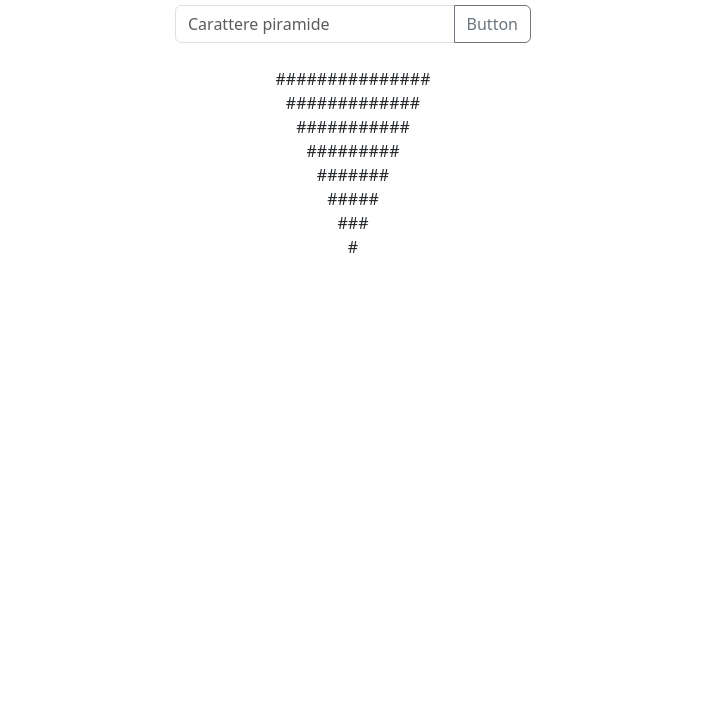
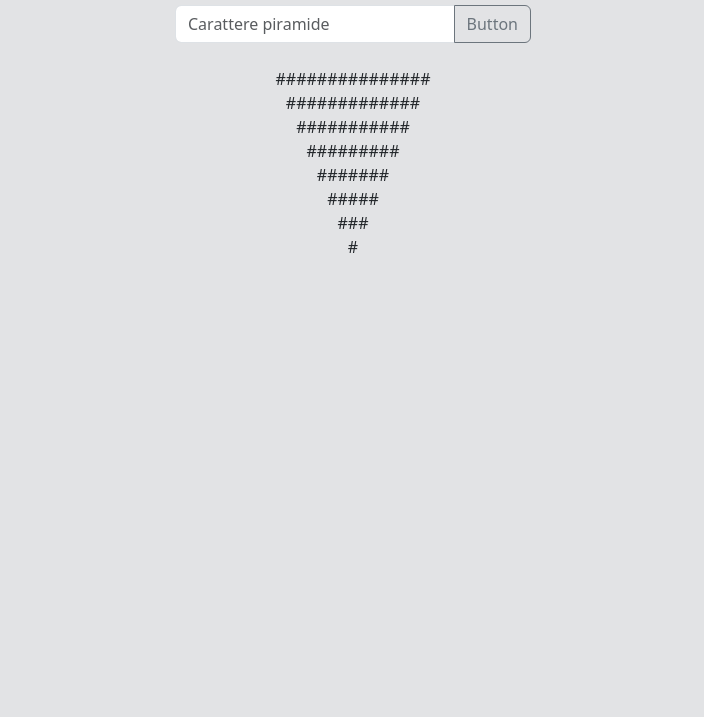
Before and after one commit to MarcoDeVito/Ripasso_Js_01, a plain HTML site: page index.html in a window 1280 px wide. Shown: the part 83-800 px from the top of the page, without its empty margins (287-991 px from the left). Drawn offline with nearby package versions, Linux system fonts and the light colour scheme.

Commit message:
changed body background

```diff
--- a/index.html
+++ b/index.html
@@ -7,7 +7,8 @@
     <link href="https://cdn.jsdelivr.net/npm/bootstrap@5.3.3/dist/css/bootstrap.min.css" rel="stylesheet" integrity="sha384-QWTKZyjpPEjISv5WaRU9OFeRpok6YctnYmDr5pNlyT2bRjXh0JMhjY6hW+ALEwIH" crossorigin="anonymous">
     <link rel="stylesheet" href="style.css">
   </head>
-  <body>
+  <body class="
+bg-secondary-subtle">
     <h1 class="mt-3 text-center">Introduzione e ripasso di javascrip</h1>
 
 
```
